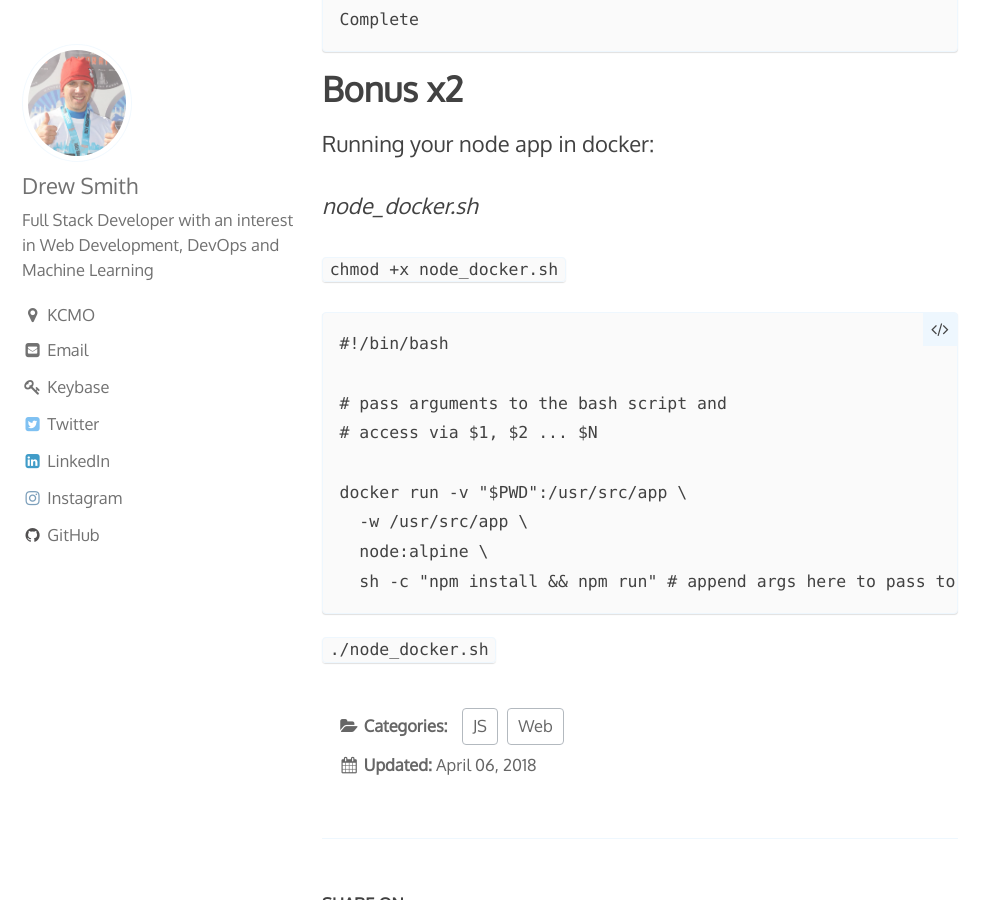
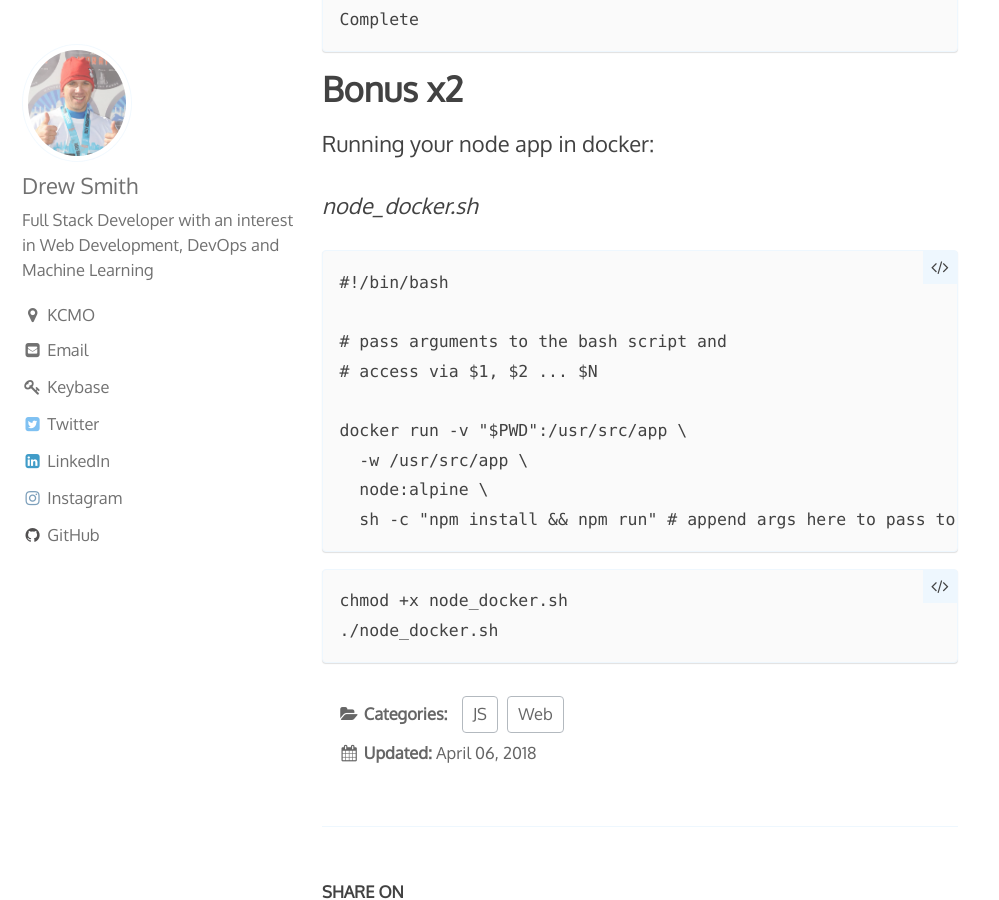
Before and after one commit to drewsmith/drewsmith.github.io, a Jekyll site: the page built from _posts/2018-04-06-Profiling_Node.md, in a window 1280 px wide and 900 px high, scrolled down 3567 px. Shown: the whole window, without its empty margins (0-999 px from the left). Built offline with Jekyll 4.4.1, drawn with Linux system fonts in a browser that asks for light colours; some of the changed lines change nothing that is shown.

Commit message:
minor changes

````diff
--- a/_posts/2018-04-06-Profiling_Node.md
+++ b/_posts/2018-04-06-Profiling_Node.md
@@ -109,8 +109,6 @@ Running your node app in docker:
 
 *node_docker.sh*
 
-`chmod +x node_docker.sh`
-
 ```
 #!/bin/bash
 
@@ -123,4 +121,7 @@ docker run -v "$PWD":/usr/src/app \
   sh -c "npm install && npm run" # append args here to pass to your script
 ```
 
-`./node_docker.sh`
+```
+chmod +x node_docker.sh
+./node_docker.sh
+```
````
